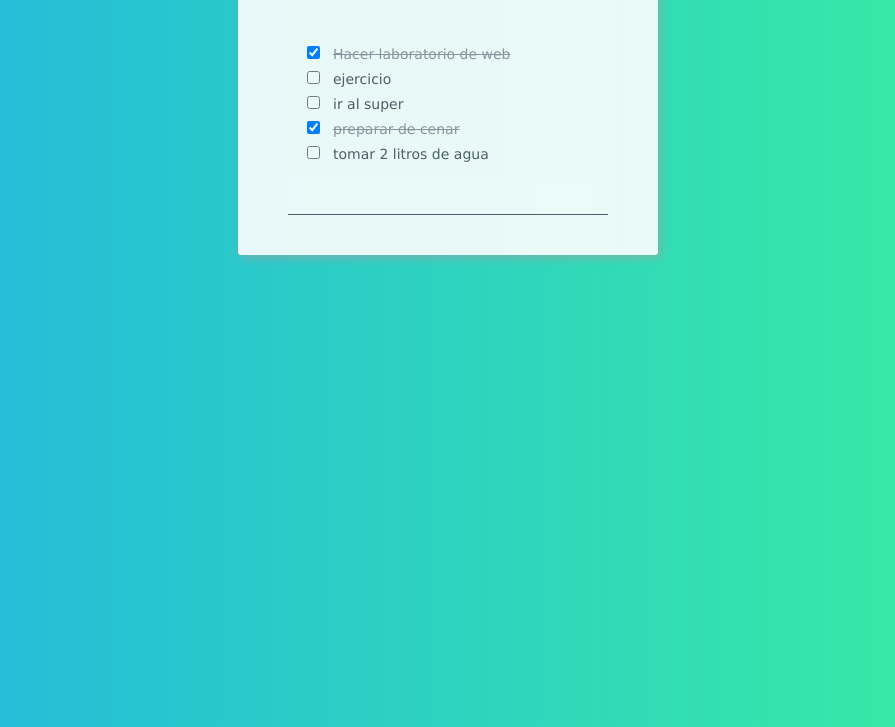
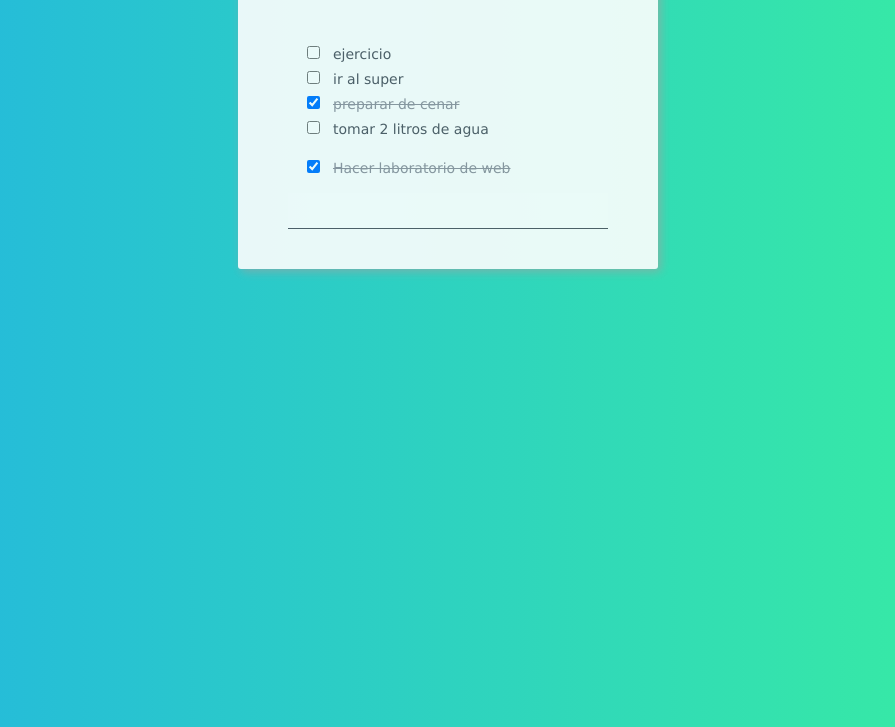
Before and after one commit to LizzieCC/todo, a plain HTML site: page index.html in a window 1280 px wide. Both pictures are taken after a click on the checkbox 505 px from the left and 125 px from the top of the page. Shown: the part 73-800 px from the top of the page, without its empty margins (192-1087 px from the left). Drawn offline with Linux system fonts and the light colour scheme.

Commit message:
Bonus points
Add done elements to end

```diff
--- a/index.html
+++ b/index.html
@@ -16,6 +16,7 @@
         <li><input type="checkbox" name="todo" value="4" checked><span class="done">preparar de cenar</span></li>
         <li><input type="checkbox" name="todo" value="5"><span>tomar 2 litros de agua</span></li>
       </ul>
+      <ul id="tasks-done"></ul>
       <input id="newitem" type="text" name="newitem">
     </div>
   </div>
--- a/js/js.js
+++ b/js/js.js
@@ -8,17 +8,40 @@ input.addEventListener("keypress", function(event){
     }
 })
 
+var checkboxes = document.getElementsByName("todo");
+for(let i=0;i<checkboxes.length; i++){
+    changeState(checkboxes[i]);
+}
+
 //Change state of checkbox
-var ul = document.getElementById("tasks");
-ul.addEventListener("click",function(ev){
-    var element = ev.target;
-    if(element.type === "checkbox"){
-        element.nextSibling.classList.toggle("done");
+function changeState(checkbox){
+    checkbox.onclick=function(){
+        if(checkbox.checked){
+            checkbox.nextSibling.classList.toggle("done");
+            checkIfDone(checkbox);
+        } else {
+            checkbox.nextSibling.classList.toggle("done");
+            checkIfDone(checkbox);
+            return;
+            }
+        }
+}
+
+function checkIfDone(element){
+    var tasks = document.getElementById("tasks");
+    var doneList = document.getElementById("tasks-done");
+    if(element.nextSibling.className === "done"){
+        var readd =  element.parentElement;
+        element.parentElement.remove();
+        doneList.appendChild(readd);
     } else{
-        return;
+        var readd2 =  element.parentElement;
+        element.parentElement.remove();
+        tasks.appendChild(readd2);
     }
-})
+}
 
+//Function to addTask
 function addTask(){
     //Create list element
     var li = document.createElement("li");
@@ -26,7 +49,9 @@ function addTask(){
     var span = document.createElement("span");
     //Set attributes
     checkbox.type = "checkbox";
+    checkbox.name = "todo";
     checkbox.checked = false;
+    checkbox.value = 1+document.getElementById("tasks").getElementsByTagName("li").length;
     //Append
     li.appendChild(checkbox);
     var span = li.appendChild(span);
@@ -41,6 +66,7 @@ function addTask(){
         alert("Do something!");
     } else {
         document.getElementById("tasks").appendChild(li);
+        changeState(checkbox);
     }
     //Clear textbox
     document.getElementById("newitem").value = "";
```
Also changed, not shown: 1 other file.
